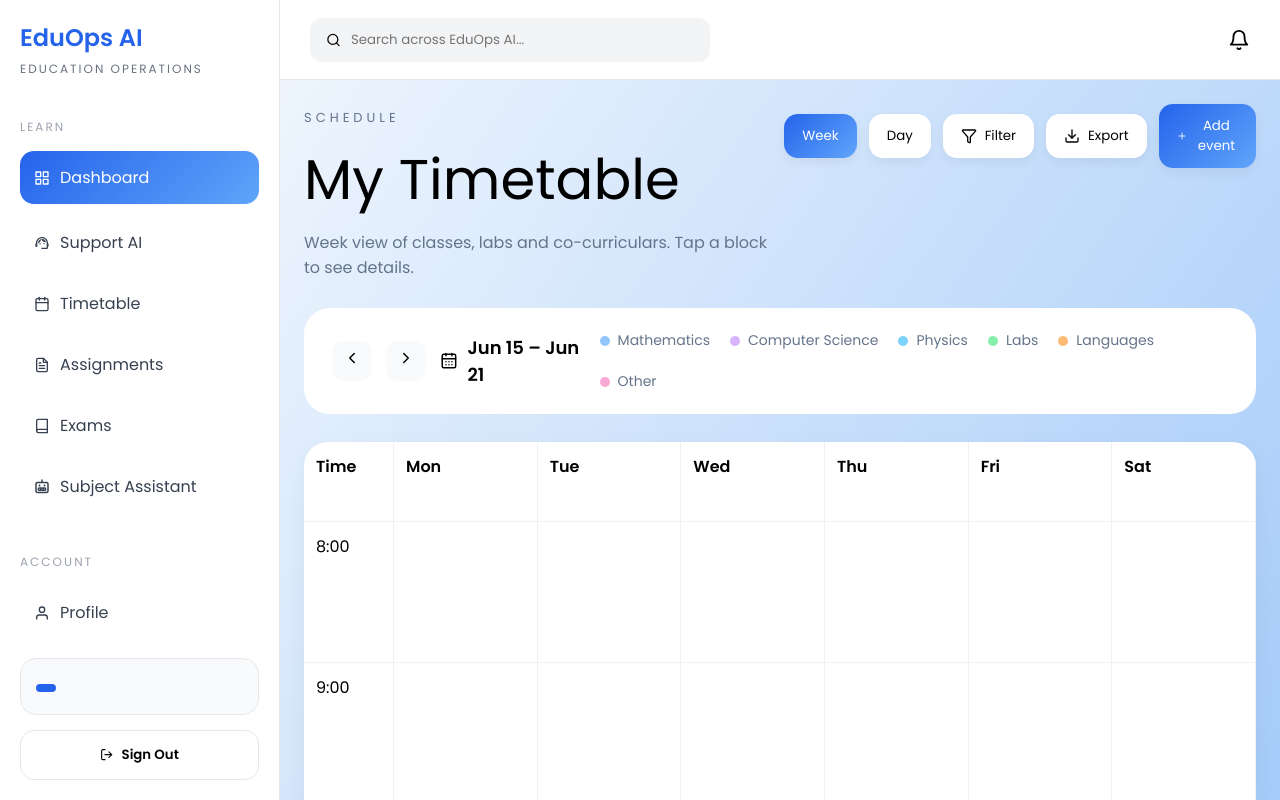
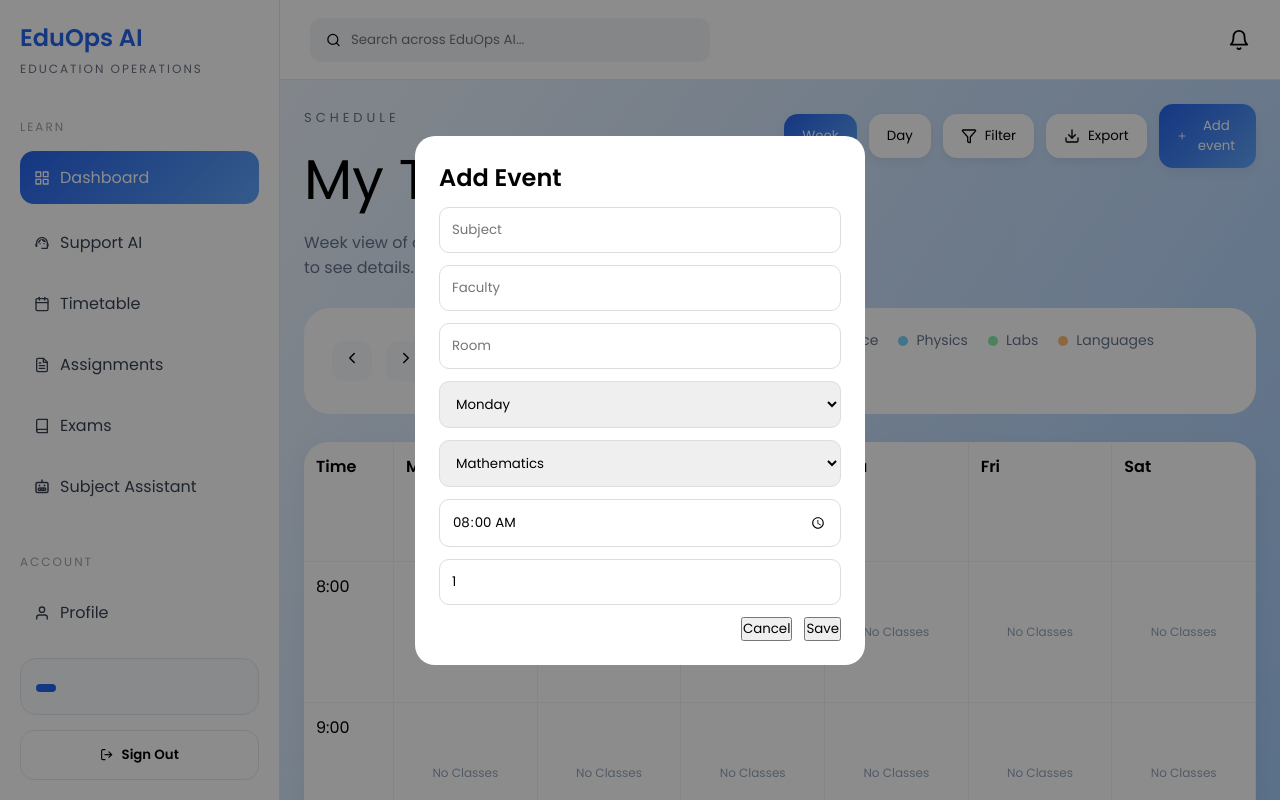
Before and after one commit to Khushi-jain05/EduOps-ai, a React app in the folder frontend/: page /timetable in a window 1280 px wide. Both pictures are taken after a click on the button "Add event". Built offline with nearby package versions, Linux system fonts and the light colour scheme; no server answers; the HTML template or start-up script is replaced by a standard one.

Commit message:
Timetable page Dynamic

```diff
--- a/frontend/src/components/timetable/AddEventModal.jsx
+++ b/frontend/src/components/timetable/AddEventModal.jsx
@@ -0,0 +1,143 @@
+import { useState } from "react";
+import { createTimetable } from "../../services/timetable.service";
+
+export default function AddEventModal({
+  open,
+  onClose,
+  onSuccess,
+}) {
+  const [form, setForm] = useState({
+    subject: "",
+    faculty: "",
+    room: "",
+    day: "Monday",
+    category: "Mathematics",
+    startTime: "08:00",
+    duration: 1,
+  });
+
+  const [loading, setLoading] = useState(false);
+
+  if (!open) return null;
+
+  const handleChange = (e) => {
+    setForm({
+      ...form,
+      [e.target.name]: e.target.value,
+    });
+  };
+
+  const handleSubmit = async () => {
+    if (
+      !form.subject.trim() ||
+      !form.faculty.trim() ||
+      !form.room.trim()
+    ) {
+      alert("Please fill all fields");
+      return;
+    }
+
+    try {
+      setLoading(true);
+
+      await createTimetable({
+        ...form,
+        duration: Number(form.duration),
+      });
+
+      alert("Event added successfully");
+
+      onSuccess?.();
+      onClose?.();
+    } catch (err) {
+      console.error(err);
+      alert("Failed to create event");
+    } finally {
+      setLoading(false);
+    }
+  };
+
+  return (
+    <div className="modal-overlay">
+      <div className="modal-card">
+        <h2>Add Event</h2>
+
+        <input
+          name="subject"
+          placeholder="Subject"
+          value={form.subject}
+          onChange={handleChange}
+        />
+
+        <input
+          name="faculty"
+          placeholder="Faculty"
+          value={form.faculty}
+          onChange={handleChange}
+        />
+
+        <input
+          name="room"
+          placeholder="Room"
+          value={form.room}
+          onChange={handleChange}
+        />
+
+        <select
+          name="day"
+          value={form.day}
+          onChange={handleChange}
+        >
+          <option>Monday</option>
+          <option>Tuesday</option>
+          <option>Wednesday</option>
+          <option>Thursday</option>
+          <option>Friday</option>
+          <option>Saturday</option>
+        </select>
+
+        <select
+          name="category"
+          value={form.category}
+          onChange={handleChange}
+        >
+          <option>Mathematics</option>
+          <option>Computer Science</option>
+          <option>Physics</option>
+          <option>Labs</option>
+          <option>Languages</option>
+          <option>Other</option>
+        </select>
+
+        <input
+          type="time"
+          name="startTime"
+          value={form.startTime}
+          onChange={handleChange}
+        />
+
+        <input
+          type="number"
+          min="1"
+          name="duration"
+          value={form.duration}
+          onChange={handleChange}
+        />
+
+        <div className="modal-actions">
+          <button onClick={onClose}>
+            Cancel
+          </button>
+
+          <button
+            className="primary"
+            onClick={handleSubmit}
+            disabled={loading}
+          >
+            {loading ? "Saving..." : "Save"}
+          </button>
+        </div>
+      </div>
+    </div>
+  );
+}
--- a/frontend/src/components/timetable/TimetableGrid.jsx
+++ b/frontend/src/components/timetable/TimetableGrid.jsx
@@ -12,6 +12,46 @@ export default function TimetableGrid({
     "Fri",
     "Sat",
   ];
+
+  const normalizeDay = (day) => {
+
+    const map = {
+      mon: "monday",
+      monday: "monday",
+
+      tue: "tuesday",
+      tues: "tuesday",
+      tuesday: "tuesday",
+
+      wed: "wednesday",
+      weds: "wednesday",
+      wednesday: "wednesday",
+
+      thu: "thursday",
+      thur: "thursday",
+      thurs: "thursday",
+      thursday: "thursday",
+
+      fri: "friday",
+      friday: "friday",
+
+      sat: "saturday",
+      saturday: "saturday",
+    };
+
+    return map[
+      day?.toLowerCase()?.trim()
+    ];
+  };
+
+  const dayMap = {
+    Mon: "Monday",
+    Tue: "Tuesday",
+    Wed: "Wednesday",
+    Thu: "Thursday",
+    Fri: "Friday",
+    Sat: "Saturday",
+  };
 
   const getColor = (category) => {
 
@@ -41,10 +81,16 @@ export default function TimetableGrid({
           border: "#86efac",
         };
 
+      case "Languages":
+        return {
+          bg: "#ffedd5",
+          border: "#fdba74",
+        };
+
       default:
         return {
-          bg: "#fef3c7",
-          border: "#fbbf24",
+          bg: "#fce7f3",
+          border: "#f9a8d4",
         };
     }
   };
@@ -56,11 +102,13 @@ export default function TimetableGrid({
         <div>Time</div>
 
         {days.map((day) => (
-          <div key={day}>{day}</div>
+          <div key={day}>
+            {day}
+          </div>
         ))}
       </div>
 
-      {[8,9,10,11,12,13,14,15,16].map(
+      {[8, 9, 10, 11, 12, 13, 14, 15, 16].map(
         (hour) => (
           <div
             key={hour}
@@ -70,22 +118,29 @@ export default function TimetableGrid({
 
             {days.map((day) => {
 
-              const classItem =
-                timetable.find(
-                  (item) =>
-                    item.day === day &&
-                    parseInt(
-                      item.startTime.split(":")[0]
-                    ) === hour
-                );
+              const classItem = timetable.find((item) => {
+  const dayMatch =
+    normalizeDay(item.day) ===
+    normalizeDay(dayMap[day]);
+
+  const timeMatch =
+    parseInt(item.startTime?.split(":")[0]) ===
+    hour;
+
+  if (dayMatch && timeMatch) {
+    console.log("MATCH FOUND", item);
+  }
+
+  return dayMatch && timeMatch;
+});
 
               return (
                 <div
-                  key={day}
+                  key={`${day}-${hour}`}
                   className="tt-cell"
                 >
 
-                  {classItem && (
+                  {classItem ? (
 
                     <TimetableCard
                       code={
@@ -108,6 +163,12 @@ export default function TimetableGrid({
                       }
                     />
 
+                  ) : (
+
+                    <div className="tt-empty">
+                      No Classes
+                    </div>
+
                   )}
 
                 </div>
--- a/frontend/src/pages/student/Timetable.jsx
+++ b/frontend/src/pages/student/Timetable.jsx
@@ -2,7 +2,7 @@ import { useEffect, useState, useMemo } from "react";
 
 import Sidebar from "../../components/layout/Sidebar";
 import Navbar from "../../components/layout/Navbar";
-
+import AddEventModal from "../../components/timetable/AddEventModal";
 import TimetableHeader from "../../components/timetable/TimetableHeader";
 import TimetableControls from "../../components/timetable/TimetableControls";
 import TimetableGrid from "../../components/timetable/TimetableGrid";
@@ -48,10 +48,13 @@ function formatWeekLabel(startDate) {
 }
 
 export default function Timetable() {
+
   const [classes, setClasses] = useState([]);
   const [loading, setLoading] = useState(true);
 
   const [viewMode, setViewMode] = useState("week");
+  const [showAddModal, setShowAddModal] = useState(false);
+const [selectedCategories, setSelectedCategories] = useState([]);
   const [weekStart, setWeekStart] = useState(() => {
     const d = new Date();
     // set to monday
@@ -97,10 +100,21 @@ export default function Timetable() {
   };
 
   const onFilter = () => {
-    // placeholder: open filter UI
-    console.log("Open filter modal");
-    alert("Filter not implemented yet");
-  };
+  const input = prompt(
+    "Enter categories separated by comma\nExample:\nMathematics,Physics"
+  );
+
+  if (!input) {
+    setSelectedCategories([]);
+    return;
+  }
+
+  const categories = input
+    .split(",")
+    .map((c) => c.trim());
+
+  setSelectedCategories(categories);
+};
 
   const onExport = () => {
     // simple CSV export
@@ -131,10 +145,8 @@ export default function Timetable() {
   };
 
   const onAddEvent = () => {
-    // placeholder: navigate to add event page or open modal
-    console.log("Add event clicked");
-    alert("Add event not implemented yet");
-  };
+  setShowAddModal(true);
+};
 
   const todayFull = useMemo(() => {
     const d = new Date();
@@ -143,12 +155,27 @@ export default function Timetable() {
   }, []);
 
   const filtered = useMemo(() => {
-    if (viewMode === "day") {
-      return classes.filter((c) => normalizeDay(c.day) === todayFull);
-    }
-    return classes;
-  }, [classes, viewMode, todayFull]);
+  let result = [...classes];
 
+  if (viewMode === "day") {
+    result = result.filter(
+      (c) => normalizeDay(c.day) === todayFull
+    );
+  }
+
+  if (selectedCategories.length > 0) {
+    result = result.filter((c) =>
+      selectedCategories.includes(c.category)
+    );
+  }
+
+  return result;
+}, [
+  classes,
+  viewMode,
+  todayFull,
+  selectedCategories,
+]);
   return (
     <div className="timetable-layout">
       <Sidebar />
@@ -178,6 +205,14 @@ export default function Timetable() {
 
             <WeeklyStats timetableData={classes} />
           </div>
+          <AddEventModal
+  open={showAddModal}
+  onClose={() => setShowAddModal(false)}
+  onSuccess={async () => {
+    const data = await getTimetable();
+    setClasses(data || []);
+  }}
+/>
         </div>
       </div>
     </div>
--- a/frontend/src/styles/timetable.css
+++ b/frontend/src/styles/timetable.css
@@ -51,7 +51,7 @@
   grid-template-columns:
   90px repeat(6,1fr);
 
-  min-height:80px;
+  min-height:120px;
 
   border-bottom:
   1px solid #eef2f7;
@@ -378,3 +378,44 @@
   overflow:hidden;
   box-shadow:0 8px 24px rgba(0,0,0,.05);
 }
+.modal-overlay{
+  position:fixed;
+  inset:0;
+  background:rgba(0,0,0,.45);
+  display:flex;
+  justify-content:center;
+  align-items:center;
+  z-index:1000;
+}
+
+.modal-card{
+  background:white;
+  width:450px;
+  padding:24px;
+  border-radius:20px;
+  display:flex;
+  flex-direction:column;
+  gap:12px;
+}
+
+.modal-card input,
+.modal-card select{
+  padding:12px;
+  border:1px solid #ddd;
+  border-radius:10px;
+}
+
+.modal-actions{
+  display:flex;
+  justify-content:flex-end;
+  gap:12px;
+}
+
+.tt-empty{
+  height:100%;
+  display:flex;
+  align-items:center;
+  justify-content:center;
+  color:#94a3b8;
+  font-size:12px;
+}
```
Also changed, not shown: 1 other file (tests, documents, lock files or other folders).
